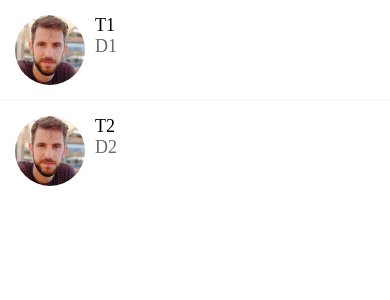
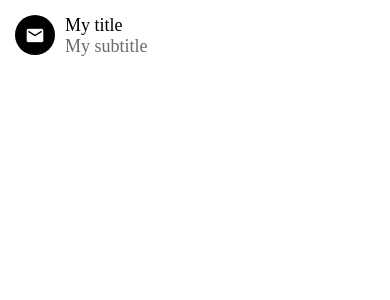
Before and after one commit to Anmol-sudo/DoneWithIt, a React Native app: screen / in a window 390 px wide. Shown: the top 300 px of the page. Built offline with nearby package versions, Linux system fonts and the light colour scheme.

Commit message:
Extend ListItem component with Icon support
- Add ImageComponent prop to ListItem for flexible icon integration
- Implement Icon component usage within ListItem
- Update App.js to showcase new ListItem functionality with email icon

```diff
--- a/App.js
+++ b/App.js
@@ -1,7 +1,15 @@
-import MessagesScreen from "./app/screens/MessagesScreen";
+import ListItem from "./app/components/ListItem";
+import Screen from "./app/components/Screen";
+import Icon from "./app/components/Icon"
 
 export default function App() {
   return (
-    <MessagesScreen />
+    <Screen>
+      <ListItem
+        title="My title"
+        subTitle="My subtitle"
+        ImageComponent={<Icon name="email" />}
+      />
+    </Screen>
   );
 }
--- /dev/null
+++ b/app/components/Icon.js
@@ -0,0 +1,28 @@
+import React from "react";
+import { View } from "react-native";
+import { MaterialCommunityIcons } from "@expo/vector-icons";
+
+function Icon({
+  name,
+  size = 40,
+  backgroundColor = "#000",
+  iconColor = "#fff",
+}) {
+
+  return (
+    <View
+      style={{
+        width: size,
+        height: size,
+        borderRadius: size / 2,
+        backgroundColor,
+        justifyContent: "center",
+        alignItems: "center"
+      }}
+    >
+      <MaterialCommunityIcons name={name} color={iconColor} size={size * 0.5} />
+    </View>
+  );
+}
+
+export default Icon;
--- a/app/components/ListItem.js
+++ b/app/components/ListItem.js
@@ -5,16 +5,26 @@ import Swipeable from "react-native-gesture-handler/Swipeable";
 import colors from "../config/colors";
 import { GestureHandlerRootView } from "react-native-gesture-handler";
 
-function ListItem({ title, subTitle, image, onPress, renderRightActions }) {
+function ListItem({
+  title,
+  subTitle,
+  image,
+  ImageComponent,
+  onPress,
+  renderRightActions,
+}) {
   return (
     <GestureHandlerRootView>
       <Swipeable renderRightActions={renderRightActions}>
         <TouchableHighlight underlayColor={colors.light} onPress={onPress}>
           <View style={styles.container}>
-            <Image style={styles.image} source={image} />
-            <View>
+            {ImageComponent}
+            {image && <Image style={styles.image} source={image} />}
+            <View style={styles.detailsContainer}>
               <AppText style={styles.title}>{title}</AppText>
-              <AppText style={styles.subTitle}>{subTitle}</AppText>
+              {subTitle && (
+                <AppText style={styles.subTitle}>{subTitle}</AppText>
+              )}
             </View>
           </View>
         </TouchableHighlight>
@@ -28,11 +38,14 @@ const styles = StyleSheet.create({
     flexDirection: "row",
     padding: 15,
   },
+  detailsContainer: {
+    marginLeft: 10,
+    justifyContent: "center",
+  },
   image: {
     width: 70,
     height: 70,
     borderRadius: 35,
-    marginRight: 10,
   },
   subTitle: {
     color: colors.medium,
```
